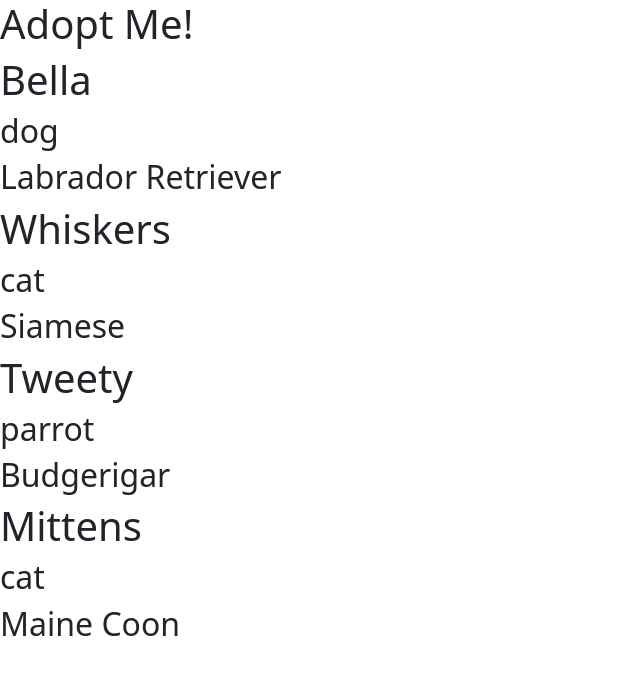
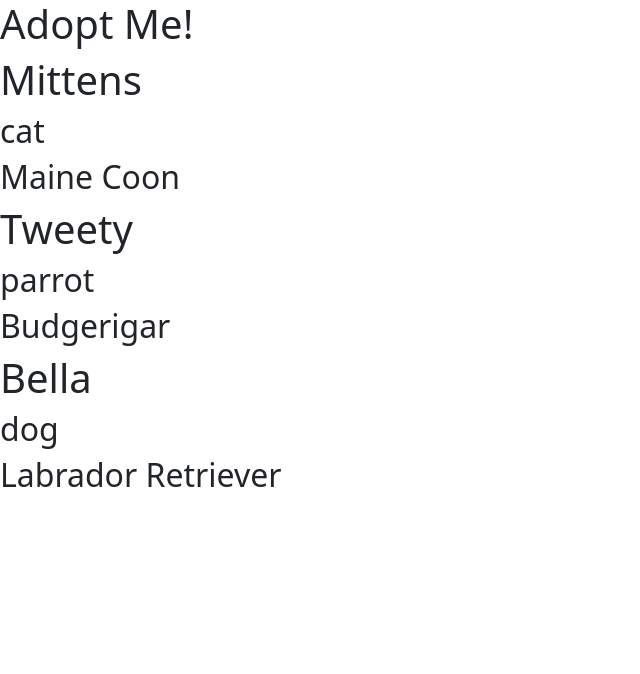
Before and after one commit to notyeninja/react-sandbox, a React (Vite) app: page / in a window 1280 px wide. Shown: the top 674 px of the page, without its empty margins (0-640 px from the left). Built offline with nearby package versions, Linux system fonts and the light colour scheme.

Commit message:
added few more plugins help eslint and converted the app to use jsx

```diff
--- a/package.json
+++ b/package.json
@@ -17,6 +17,9 @@
     "@vitejs/plugin-react": "^2.1.0",
     "eslint": "^8.24.0",
     "eslint-config-prettier": "^8.5.0",
+    "eslint-plugin-import": "^2.26.0",
+    "eslint-plugin-jsx-a11y": "^6.6.1",
+    "eslint-plugin-react": "^7.31.8",
     "prettier": "^2.7.1",
     "vite": "^3.1.4"
   },
--- a/src/App.jsx
+++ b/src/App.jsx
@@ -1,49 +1,18 @@
 import React from "react";
-import ReactDOM from "react-dom";
+import { createRoot } from "react-dom";
 import Pet from "./Pet";
 
 const App = () => {
-  return React.createElement("div", {}, [
-    React.createElement("h1", {}, "Adopt Me!"),
-    React.createElement(
-      Pet,
-      {
-        name: "Bella",
-        breed: "Labrador Retriever",
-        animal: "dog",
-      },
-      null
-    ),
-    React.createElement(
-      Pet,
-      {
-        name: "Whiskers",
-        breed: "Siamese",
-        animal: "cat",
-      },
-      null
-    ),
-    React.createElement(
-      Pet,
-      {
-        name: "Tweety",
-        breed: "Budgerigar",
-        animal: "parrot",
-      },
-      null
-    ),
-    React.createElement(
-      Pet,
-      {
-        name: "Mittens",
-        breed: "Maine Coon",
-        animal: "cat",
-      },
-      null
-    ),
-  ]);
+  return (
+    <div>
+      <h1>Adopt Me!</h1>
+      <Pet name="Mittens" breed="Maine Coon" animal="cat" />
+      <Pet name="Tweety" breed="Budgerigar" animal="parrot" />
+      <Pet name="Bella" breed="Labrador Retriever" animal="dog" />
+    </div>
+  );
 };
 
 const container = document.getElementById("root");
-const appRoot = ReactDOM.createRoot(container);
-appRoot.render(React.createElement(App));
+const appRoot = createRoot(container);
+appRoot.render(<App />);
```
Also changed, not shown: .eslintrc.json, 1 other file (tests, documents, lock files or other folders).
